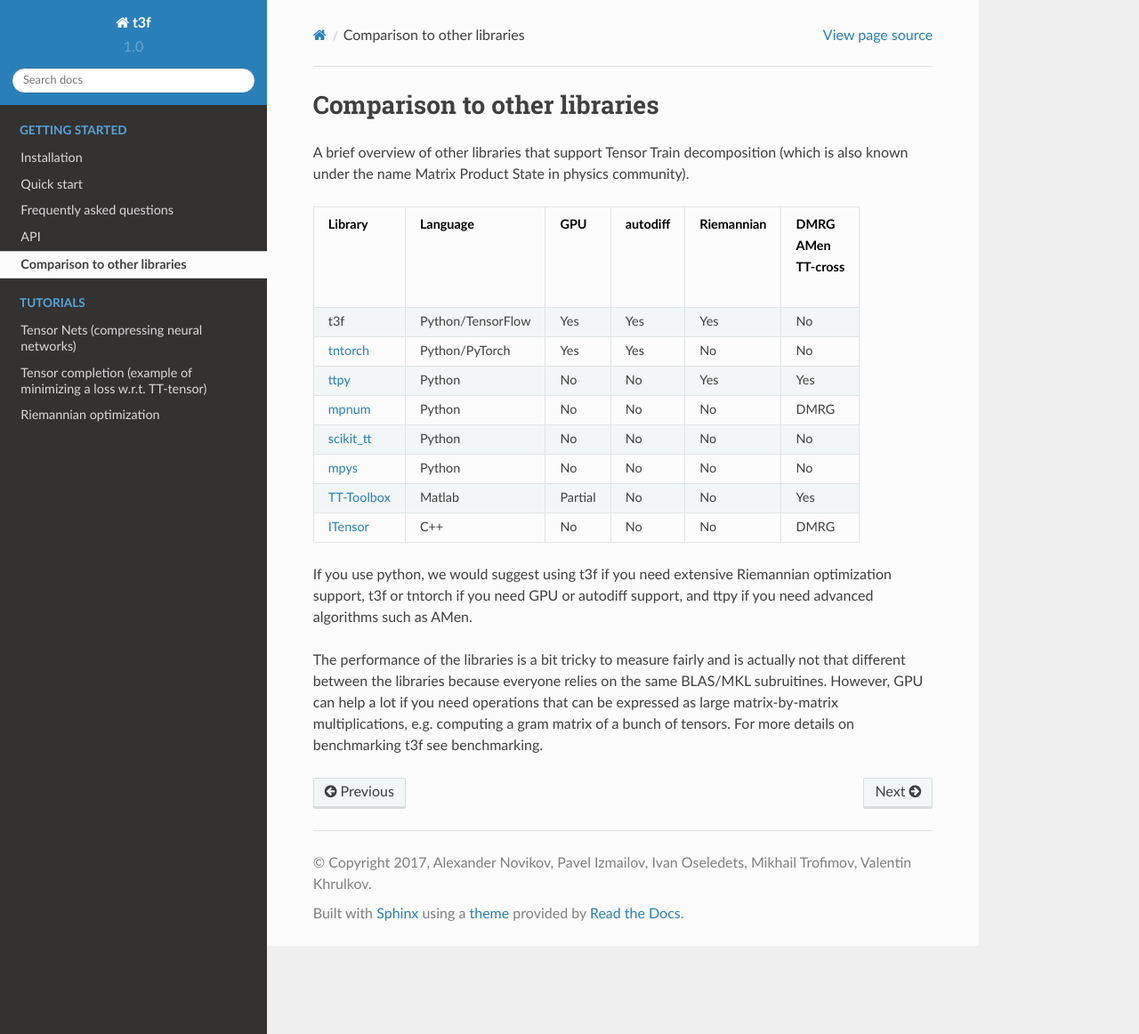
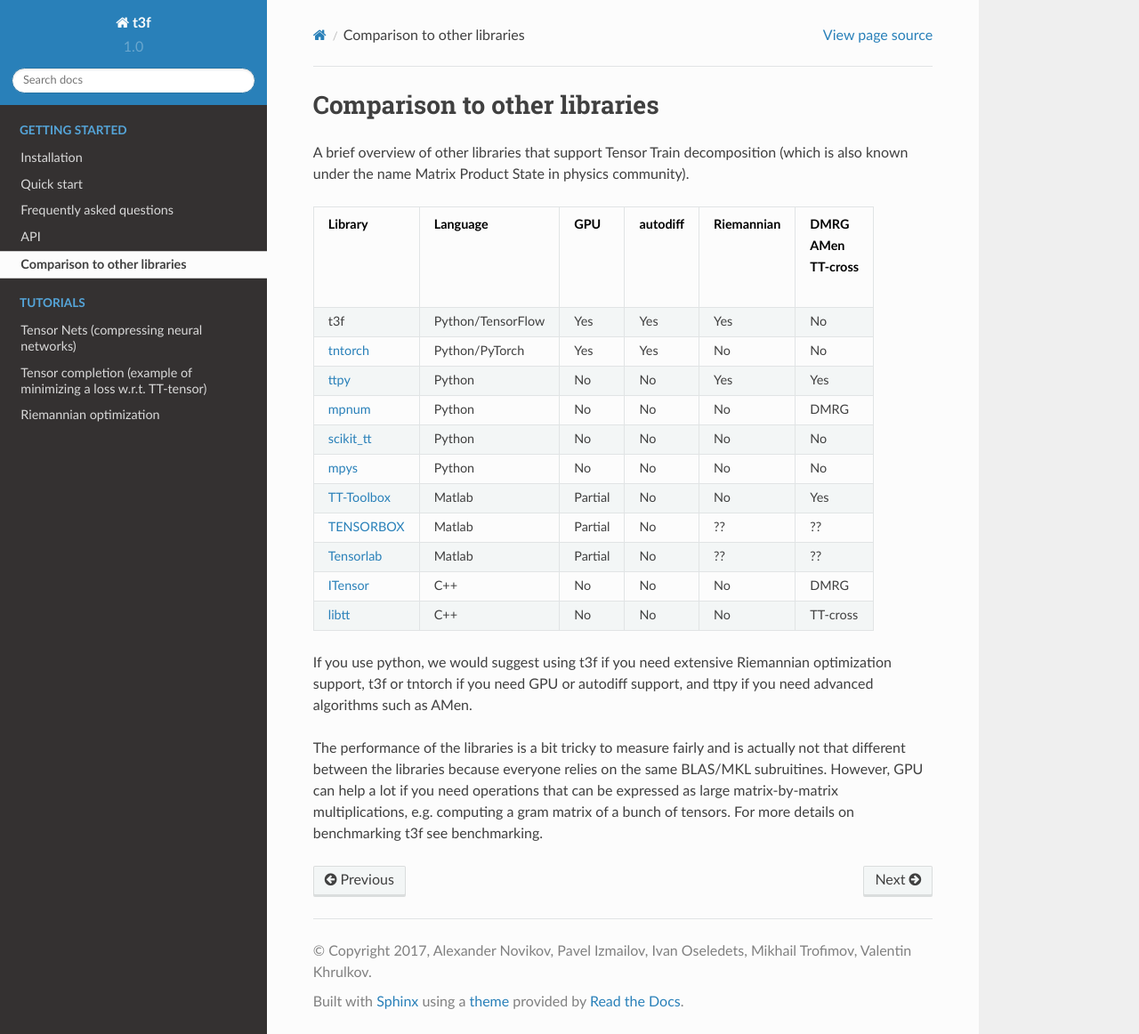
Before and after one commit to Bihaqo/t3f, a Sphinx documentation site: the page built from docs/comparison.rst, in a window 1280 px wide and 1162 px high. Shown: the whole window at 89% size. Built offline with Sphinx 7.4.7 and the Read the Docs theme 2.0.0, drawn with Linux system fonts in a browser that asks for light colours.

Commit message:
3 more libraries to comparison

```diff
--- a/docs/comparison.rst
+++ b/docs/comparison.rst
@@ -22,7 +22,13 @@
 +---------------+-------------------+---------+------------+--------------+-----------+
 | `TT-Toolbox`_ | Matlab            | Partial | No         | No           | Yes       |
 +---------------+-------------------+---------+------------+--------------+-----------+
+| TENSORBOX_    | Matlab            | Partial | No         | ??           | ??        |
++---------------+-------------------+---------+------------+--------------+-----------+
+| Tensorlab_    | Matlab            | Partial | No         | ??           | ??        |
++---------------+-------------------+---------+------------+--------------+-----------+
 | ITensor_      | C++               | No      | No         | No           | DMRG      |
++---------------+-------------------+---------+------------+--------------+-----------+
+| libtt_        | C++               | No      | No         | No           | TT-cross  |
 +---------------+-------------------+---------+------------+--------------+-----------+
 
 
@@ -32,7 +38,10 @@
 .. _scikit\_tt: https://github.com/PGelss/scikit_tt
 .. _mpys: https://github.com/alvarorga/mpys
 .. _TT-Toolbox: https://github.com/oseledets/TT-Toolbox
+.. _TENSORBOX: http://www.bsp.brain.riken.jp/~phan/#tensorbox
+.. _Tensorlab: https://www.tensorlab.net
 .. _ITensor: http://itensor.org/
+.. _libtt: https://bitbucket.org/matseralex/tt_smoluh/src/master/libtt/
 
 If you use python, we would suggest using t3f if you need extensive Riemannian optimization support, t3f or tntorch if you need GPU or autodiff support, and ttpy if you need advanced algorithms such as AMen.
 
```
